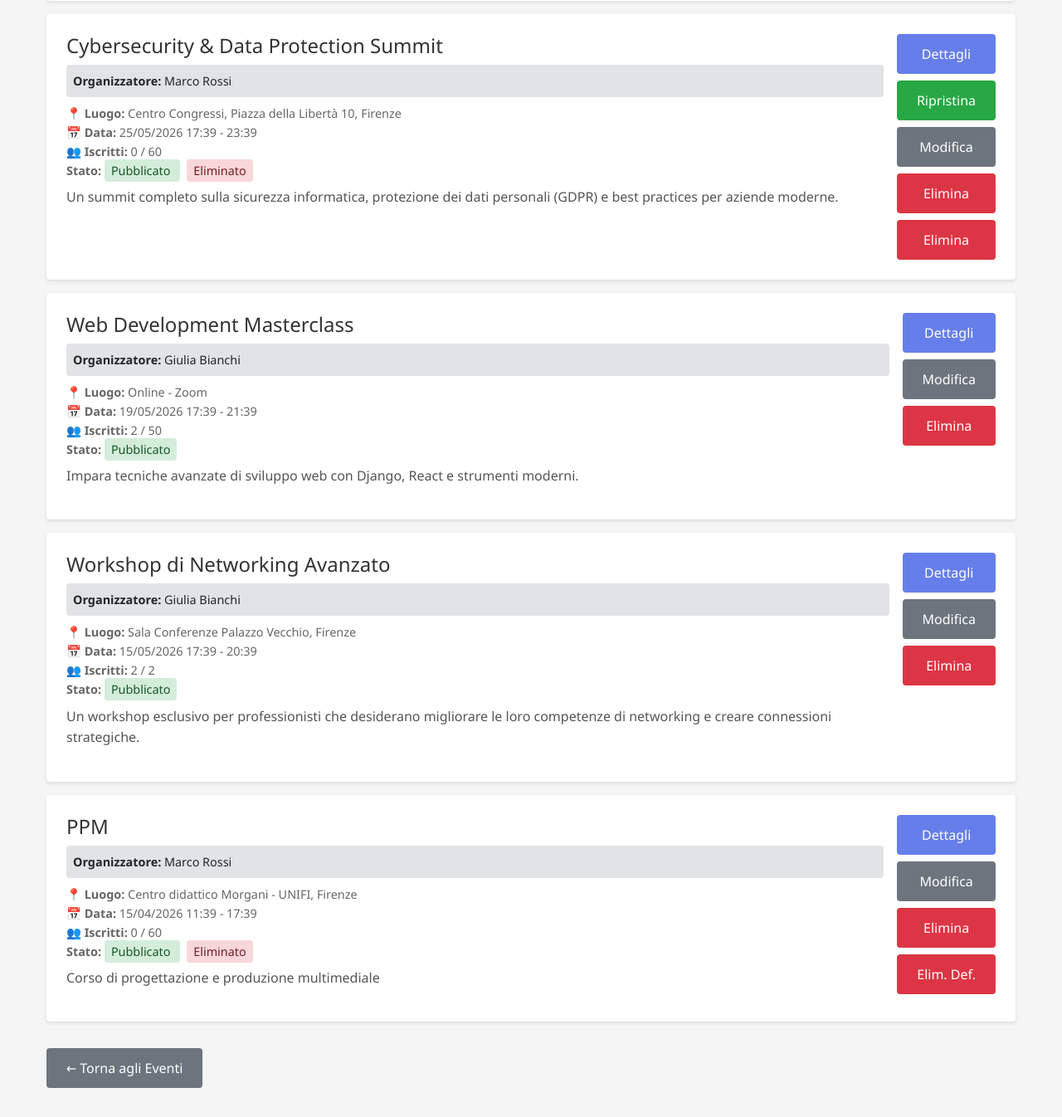
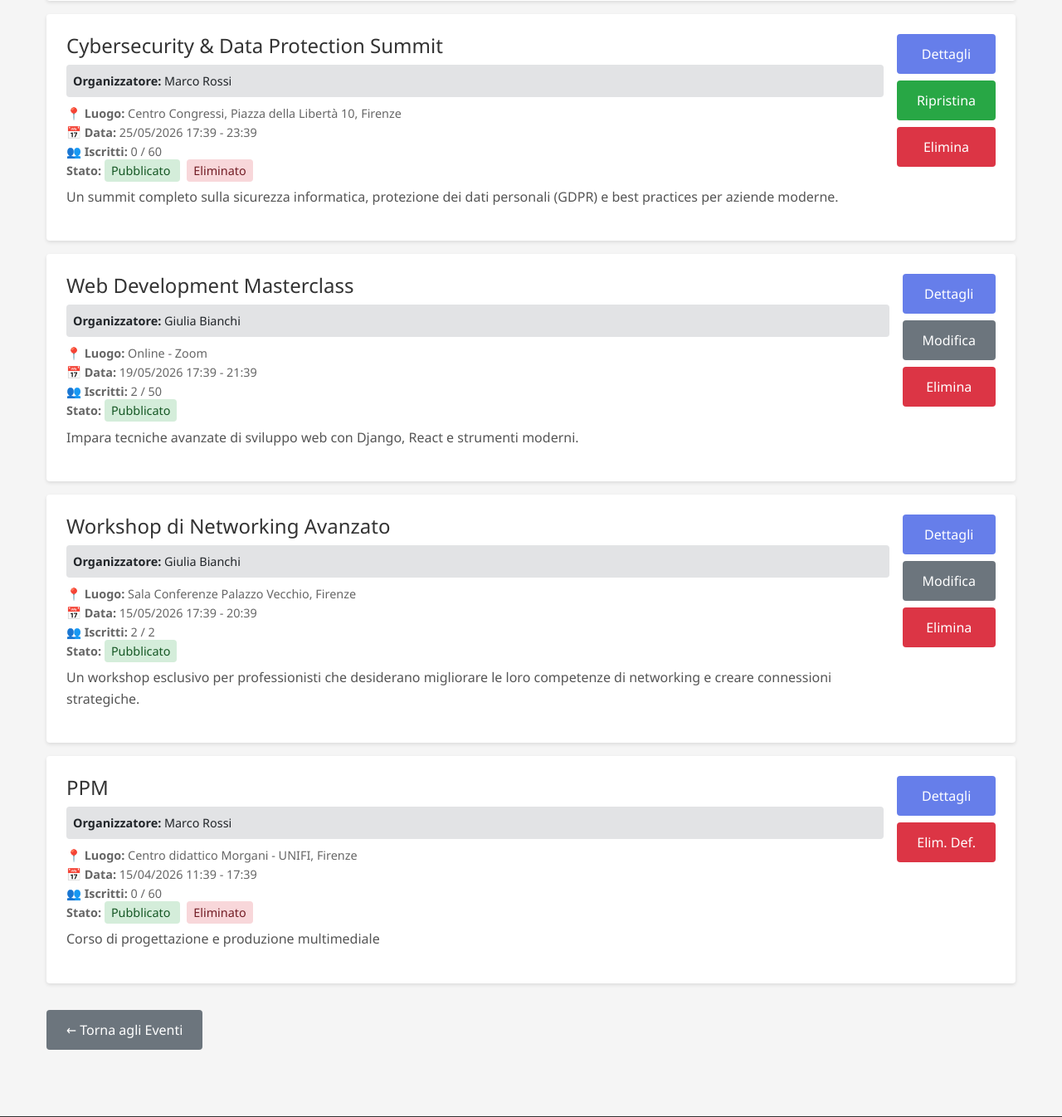
Before and after one commit to RiccardoFagiuoli/EventMenagementSystem, a Django app: page /events/my-events/ in a window 1280 px wide. Shown: the part 1216-2562 px from the top of the page at 83% size. Run offline with Django 5.2, Linux system fonts and the light colour scheme; a user stored in the database is signed in; data comes from the database, SQL or seed files in the repository; both versions use the stored data as it was after the commit.

Commit message:
rimozione da "I miei eventi" if per account admin che non sfrutta la pagina

```diff
--- a/templates/events/organizer_events.html
+++ b/templates/events/organizer_events.html
@@ -65,14 +65,8 @@
                 </div>
                 <div class="event-card-actions">
                     <a href="{% url 'events:event_detail' event.pk %}" class="btn" style="white-space: nowrap;">Dettagli</a>
-                    {% if not event.deleted_at %}
+                    {% if not event.deleted_at%}
                         <a href="{% url 'events:event_update' event.pk %}" class="btn btn-secondary" style="white-space: nowrap;">Modifica</a>
-                    {% elif is_admin %}
-                        {% if event.can_restore %}
-                            <a href="{% url 'events:event_restore' event.pk %}" class="btn btn-success" style="white-space: nowrap;">Ripristina</a>
-                        {% endif %}
-                        <a href="{% url 'events:event_update' event.pk %}" class="btn btn-secondary" style="white-space: nowrap;">Modifica</a>
-                        <a href="{% url 'events:event_delete' event.pk %}" class="btn btn-danger" style="white-space: nowrap;">Elimina</a>
                     {% elif event.can_restore %}
                         <a href="{% url 'events:event_restore' event.pk %}" class="btn btn-success" style="white-space: nowrap;">Ripristina</a>
                     {% endif %}
```
Also changed, not shown: db.sqlite3.
